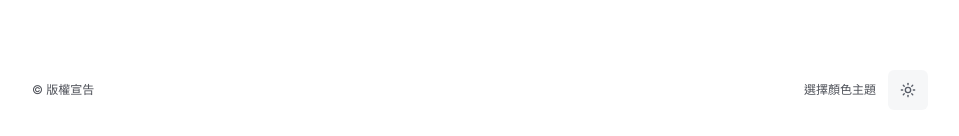
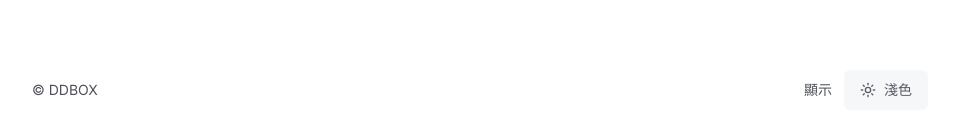
Before and after one commit to the-ddbox/ddbox-donate, a Next.js app: page / in a window 1280 px wide. Shown: the part 658-794 px from the top of the page, without its empty margins (160-1119 px from the left). Built offline with nearby package versions, Linux system fonts and the light colour scheme.

Commit message:
dark mode selection UI

```diff
--- a/components/footer.tsx
+++ b/components/footer.tsx
@@ -3,10 +3,10 @@ import ThemeSelector from '@/components/theme-selector'
 const Footer = () => {
   return (
     <footer>
-      <div className="container text-center text-xs opacity-70 flex justify-between items-center">
-        <div>&copy; 版權宣告</div>
+      <div className="container text-center text-sm opacity-70 flex justify-between items-center">
+        <div>&copy; DDBOX</div>
         <div className="flex gap-3 justify-center items-center">
-          選擇顏色主題
+          顯示
           <ThemeSelector />
         </div>
       </div>
--- a/components/theme-selector.tsx
+++ b/components/theme-selector.tsx
@@ -17,18 +17,19 @@ export function ModeToggle() {
   return (
     <DropdownMenu>
       <DropdownMenuTrigger asChild>
-        <Button variant="secondary" size="icon">
-          <Sun className="h-4 w-4 rotate-0 scale-100 transition-all dark:-rotate-90 dark:scale-0" />
-          <Moon className="absolute h-4 w-4 rotate-90 scale-0 transition-all dark:rotate-0 dark:scale-100" />
-          <span className="sr-only">切換主題</span>
+        <Button variant="secondary">
+          <Sun className="dark:hidden mr-2 h-4 w-4 rotate-0 scale-100 transition-all dark:-rotate-90 dark:scale-0" />
+          <span className="dark:hidden">淺色</span>
+          <Moon className="hidden dark:block mr-2 h-4 w-4 rotate-90 scale-0 transition-all dark:rotate-0 dark:scale-100" />
+          <span className="hidden dark:inline">深色</span>
         </Button>
       </DropdownMenuTrigger>
       <DropdownMenuContent align="end">
         <DropdownMenuItem onClick={() => setTheme('light')}>
-          明亮主題
+          淺色
         </DropdownMenuItem>
         <DropdownMenuItem onClick={() => setTheme('dark')}>
-          深夜主題
+          深色
         </DropdownMenuItem>
         <DropdownMenuItem onClick={() => setTheme('system')}>
           跟隨系統
```
